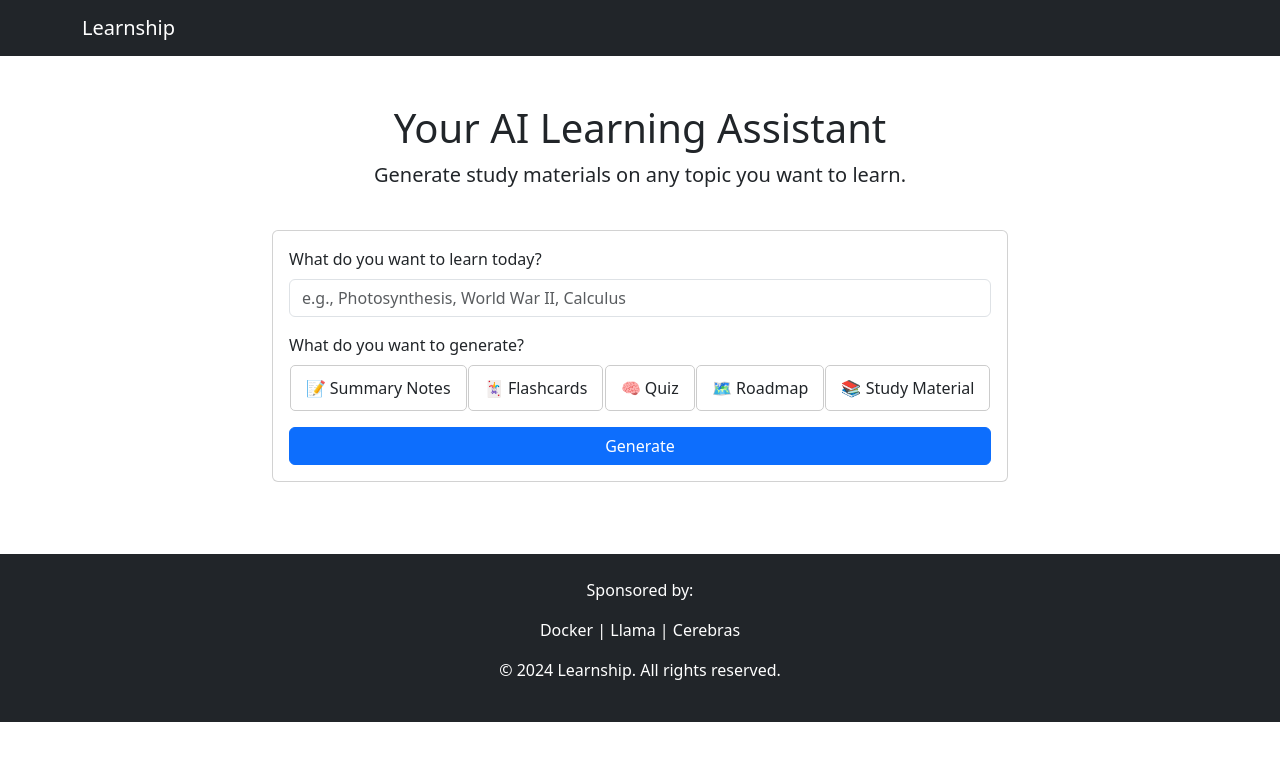
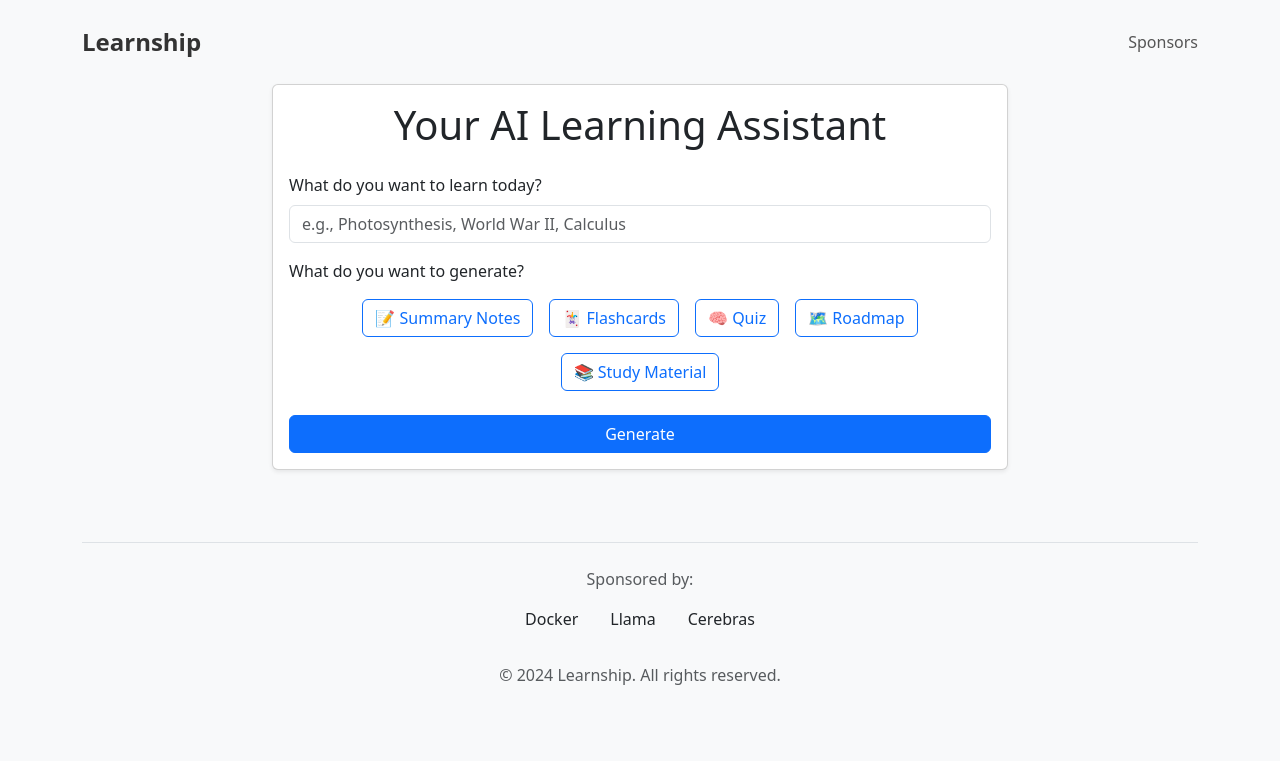
Before and after one commit to khanoorr/StudyAssistance, a Flask app: page / in a window 1280 px wide. Shown: the top 761 px of the page. Run offline with Flask 3, Linux system fonts and the light colour scheme; some libraries are stand-ins or nearby versions.

Commit message:
feat: Revamp UI with new logo and interactive flashcards

```diff
--- a/weMake/static/script.js
+++ b/weMake/static/script.js
@@ -2,7 +2,7 @@ document.addEventListener('DOMContentLoaded', () => {
     const studyForm = document.getElementById('study-form');
     const topicInput = document.getElementById('topic');
     const contentTypeInput = document.getElementById('content_type');
-    const contentTypes = document.querySelectorAll('.content-type');
+    const contentTypesContainer = document.querySelector('.content-types');
     const generateBtn = document.getElementById('generate-btn');
     const loading = document.getElementById('loading');
     const outputSection = document.getElementById('output-section');
@@ -13,17 +13,17 @@ document.addEventListener('DOMContentLoaded', () => {
 
     let lastGeneratedData = null;
 
-    contentTypes.forEach(ct => {
-        ct.addEventListener('click', () => {
-            contentTypes.forEach(c => c.classList.remove('selected'));
-            ct.classList.add('selected');
-            contentTypeInput.value = ct.dataset.value;
-        });
+    contentTypesContainer.addEventListener('click', (e) => {
+        if (e.target.tagName === 'BUTTON') {
+            document.querySelectorAll('.content-types button').forEach(btn => btn.classList.remove('active'));
+            e.target.classList.add('active');
+            contentTypeInput.value = e.target.dataset.value;
+        }
     });
 
     studyForm.addEventListener('submit', (e) => {
         e.preventDefault();
-        const topic = topicInput.value;
+        const topic = topicInput.value.trim();
         const contentType = contentTypeInput.value;
 
         if (!topic || !contentType) {
@@ -36,52 +36,63 @@ document.addEventListener('DOMContentLoaded', () => {
     });
 
     const generateContent = (requestData) => {
-        loading.classList.remove('hidden');
-        outputSection.classList.add('hidden');
+        loading.classList.remove('d-none');
+        outputSection.classList.add('d-none');
         generateBtn.disabled = true;
 
         fetch('/generate_content', {
             method: 'POST',
-            headers: {
-                'Content-Type': 'application/json',
-            },
+            headers: { 'Content-Type': 'application/json' },
             body: JSON.stringify(requestData),
         })
         .then(response => response.json())
         .then(data => {
-            if (data.error) {
-                throw new Error(data.error);
-            }
+            if (data.error) throw new Error(data.error);
             lastGeneratedData = requestData;
             displayOutput(data.content, requestData.content_type);
         })
         .catch(error => {
             contentDisplay.innerHTML = `<p class="text-danger">Error: ${error.message}</p>`;
             outputTitle.textContent = 'Error';
-            outputSection.classList.remove('hidden');
+            outputSection.classList.remove('d-none');
         })
         .finally(() => {
-            loading.classList.add('hidden');
+            loading.classList.add('d-none');
             generateBtn.disabled = false;
         });
     };
 
     const displayOutput = (content, contentType) => {
         outputTitle.textContent = `${contentType} for "${lastGeneratedData.topic}"`;
-        contentDisplay.innerHTML = content;
-        outputSection.classList.remove('hidden');
+        if (contentType === 'Flashcards') {
+            const flashcards = content.split('---').map(fc => {
+                const [front, back] = fc.split('\nAnswer:');
+                return { front: front.replace('Question: ', ''), back };
+            });
+            contentDisplay.innerHTML = flashcards.map(fc => `
+                <div class="flashcard">
+                    <div class="card-inner">
+                        <div class="card-front">${fc.front}</div>
+                        <div class="card-back">${fc.back}</div>
+                    </div>
+                </div>
+            `).join('');
+            document.querySelectorAll('.flashcard .card-inner').forEach(card => {
+                card.addEventListener('click', () => card.classList.toggle('is-flipped'));
+            });
+        } else {
+            contentDisplay.innerHTML = content;
+        }
+        outputSection.classList.remove('d-none');
     };
 
     copyBtn.addEventListener('click', () => {
-        const textToCopy = contentDisplay.innerText;
-        navigator.clipboard.writeText(textToCopy)
+        navigator.clipboard.writeText(contentDisplay.innerText)
             .then(() => alert('Content copied to clipboard!'))
-            .catch(err => alert('Failed to copy content.'));
+            .catch(() => alert('Failed to copy content.'));
     });
 
     regenerateBtn.addEventListener('click', () => {
-        if (lastGeneratedData) {
-            generateContent(lastGeneratedData);
-        }
+        if (lastGeneratedData) generateContent(lastGeneratedData);
     });
 });
--- a/weMake/static/style.css
+++ b/weMake/static/style.css
@@ -1,16 +1,68 @@
-.content-types .content-type {
-    cursor: pointer;
-    padding: 10px 15px;
-    border: 1px solid #ccc;
-    border-radius: 5px;
-    transition: background-color 0.3s;
+body {
+    background-color: #f8f9fa;
 }
 
-.content-types .content-type.selected {
+.logo {
+    font-size: 24px;
+    font-weight: bold;
+    color: #333;
+    text-decoration: none;
+}
+
+.nav-link {
+    color: #555;
+}
+
+.content-types .btn.active {
     background-color: #0d6efd;
     color: white;
 }
 
-.hidden {
+#content-display .flashcard {
+    background-color: #fff;
+    border: 1px solid #ddd;
+    border-radius: 10px;
+    padding: 20px;
+    margin-bottom: 20px;
+    perspective: 1000px;
+}
+
+#content-display .flashcard .card-inner {
+    position: relative;
+    width: 100%;
+    height: 150px;
+    text-align: center;
+    transition: transform 0.6s;
+    transform-style: preserve-3d;
+    cursor: pointer;
+}
+
+#content-display .flashcard .card-inner.is-flipped {
+    transform: rotateY(180deg);
+}
+
+#content-display .flashcard .card-front,
+#content-display .flashcard .card-back {
+    position: absolute;
+    width: 100%;
+    height: 100%;
+    -webkit-backface-visibility: hidden;
+    backface-visibility: hidden;
+    display: flex;
+    align-items: center;
+    justify-content: center;
+    font-size: 18px;
+}
+
+#content-display .flashcard .card-front {
+    background-color: #f0f0f0;
+}
+
+#content-display .flashcard .card-back {
+    background-color: #e9ecef;
+    transform: rotateY(180deg);
+}
+
+.d-none {
     display: none;
 }
--- a/weMake/templates/index.html
+++ b/weMake/templates/index.html
@@ -4,28 +4,24 @@
     <meta charset="UTF-8">
     <meta name="viewport" content="width=device-width, initial-scale=1.0">
     <title>Learnship - AI Learning Assistant</title>
-    <link href="https://cdn.jsdelivr.net/npm/bootstrap@5.3.3/dist/css/bootstrap.min.css" rel="stylesheet">
+    <link rel="stylesheet" href="https://cdnjs.cloudflare.com/ajax/libs/bootstrap/5.3.3/css/bootstrap.min.css">
     <link rel="stylesheet" href="{{ url_for('static', filename='style.css') }}">
 </head>
 <body>
-    <nav class="navbar navbar-expand-lg navbar-dark bg-dark">
     <div class="container">
-            <a class="navbar-brand" href="#">Learnship</a>
-        </div>
+        <header class="d-flex justify-content-between align-items-center my-4">
+            <a href="/" class="logo">Learnship</a>
+            <nav>
+                <a href="#sponsors" class="nav-link">Sponsors</a>
             </nav>
+        </header>
 
-    <div class="container mt-5">
+        <main>
             <div class="row">
-            <div class="col-md-8 offset-md-2 text-center">
-                <h1>Your AI Learning Assistant</h1>
-                <p class="lead">Generate study materials on any topic you want to learn.</p>
-            </div>
-        </div>
-
-        <div class="row mt-4">
-            <div class="col-md-8 offset-md-2">
-                <div class="card">
+                <div class="col-lg-8 offset-lg-2">
+                    <div class="card shadow-sm mb-4">
                         <div class="card-body">
+                            <h1 class="card-title text-center mb-4">Your AI Learning Assistant</h1>
                             <form id="study-form">
                                 <div class="mb-3">
                                     <label for="topic" class="form-label">What do you want to learn today?</label>
@@ -33,12 +29,12 @@
                                 </div>
                                 <div class="mb-3">
                                     <label class="form-label">What do you want to generate?</label>
-                                <div class="content-types d-flex justify-content-around" id="content-types">
-                                    <div class="content-type" data-value="Summary Notes">📝 Summary Notes</div>
-                                    <div class="content-type" data-value="Flashcards">🃏 Flashcards</div>
-                                    <div class="content-type" data-value="Quiz">🧠 Quiz</div>
-                                    <div class="content-type" data-value="Roadmap">🗺️ Roadmap</div>
-                                    <div class="content-type" data-value="Study Material">📚 Study Material</div>
+                                    <div class="content-types d-flex flex-wrap justify-content-center">
+                                        <button type="button" class="btn btn-outline-primary m-2" data-value="Summary Notes">📝 Summary Notes</button>
+                                        <button type="button" class="btn btn-outline-primary m-2" data-value="Flashcards">🃏 Flashcards</button>
+                                        <button type="button" class="btn btn-outline-primary m-2" data-value="Quiz">🧠 Quiz</button>
+                                        <button type="button" class="btn btn-outline-primary m-2" data-value="Roadmap">🗺️ Roadmap</button>
+                                        <button type="button" class="btn btn-outline-primary m-2" data-value="Study Material">📚 Study Material</button>
                                     </div>
                                     <input type="hidden" name="content_type" id="content_type">
                                 </div>
@@ -46,24 +42,20 @@
                             </form>
                         </div>
                     </div>
-            </div>
-        </div>
 
-        <div id="loading" class="text-center mt-4 hidden">
+                    <div id="loading" class="text-center mt-4 d-none">
                         <div class="spinner-border" role="status">
                             <span class="visually-hidden">Loading...</span>
                         </div>
-            <p>Generating your study materials...</p>
+                        <p class="mt-2">Generating your study materials...</p>
                     </div>
 
-        <div class="row mt-4">
-            <div class="col-md-8 offset-md-2">
-                <div id="output-section" class="card hidden">
-                    <div class="card-header d-flex justify-content-between align-items-center">
-                        <h5 id="output-title"></h5>
+                    <div id="output-section" class="card shadow-sm d-none">
+                        <div class="card-header bg-white d-flex justify-content-between align-items-center">
+                            <h5 id="output-title" class="mb-0"></h5>
                             <div>
-                            <button id="copy-btn" class="btn btn-secondary btn-sm">Copy</button>
-                            <button id="regenerate-btn" class="btn btn-secondary btn-sm">Regenerate</button>
+                                <button id="copy-btn" class="btn btn-outline-secondary btn-sm">Copy</button>
+                                <button id="regenerate-btn" class="btn btn-outline-secondary btn-sm">Regenerate</button>
                             </div>
                         </div>
                         <div class="card-body">
@@ -72,17 +64,20 @@
                     </div>
                 </div>
             </div>
+        </main>
+
+        <footer id="sponsors" class="text-center mt-5 py-4 border-top">
+            <p class="text-muted">Sponsored by:</p>
+            <div class="d-flex justify-content-center align-items-center">
+                <p class="mx-3">Docker</p>
+                <p class="mx-3">Llama</p>
+                <p class="mx-3">Cerebras</p>
+            </div>
+            <p class="text-muted mt-3">&copy; 2024 Learnship. All rights reserved.</p>
+        </footer>
     </div>
 
-    <footer class="bg-dark text-white text-center p-4 mt-5">
-        <div class="container">
-            <p>Sponsored by:</p>
-            <p>Docker | Llama | Cerebras</p>
-            <p>&copy; 2024 Learnship. All rights reserved.</p>
-        </div>
-    </footer>
-
-    <script src="https://cdn.jsdelivr.net/npm/bootstrap@5.3.3/dist/js/bootstrap.bundle.min.js"></script>
+    <script src="https://cdnjs.cloudflare.com/ajax/libs/bootstrap/5.3.3/js/bootstrap.bundle.min.js"></script>
     <script src="{{ url_for('static', filename='script.js') }}"></script>
 </body>
 </html>
```
Lines whose indentation alone changed are shown as unchanged.
